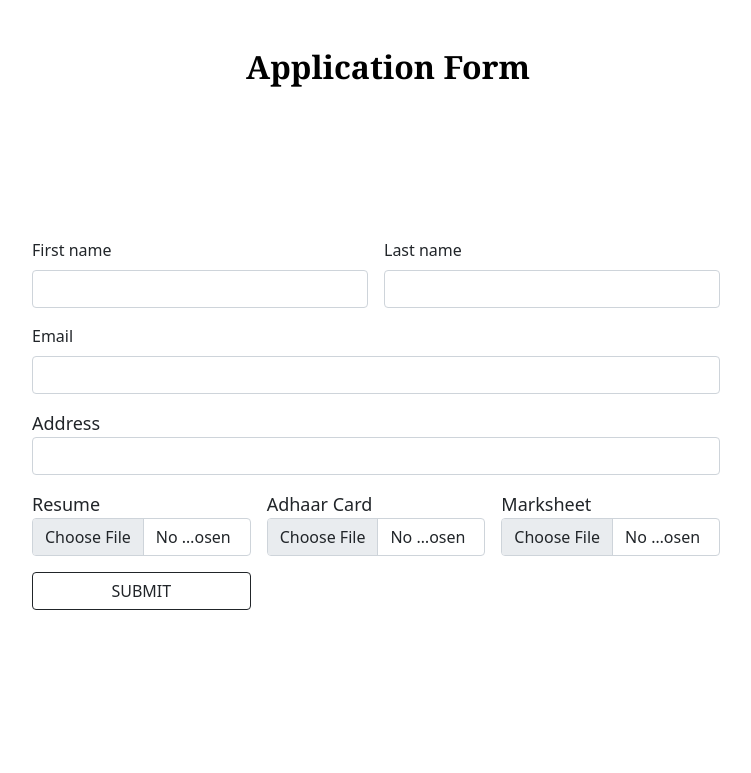
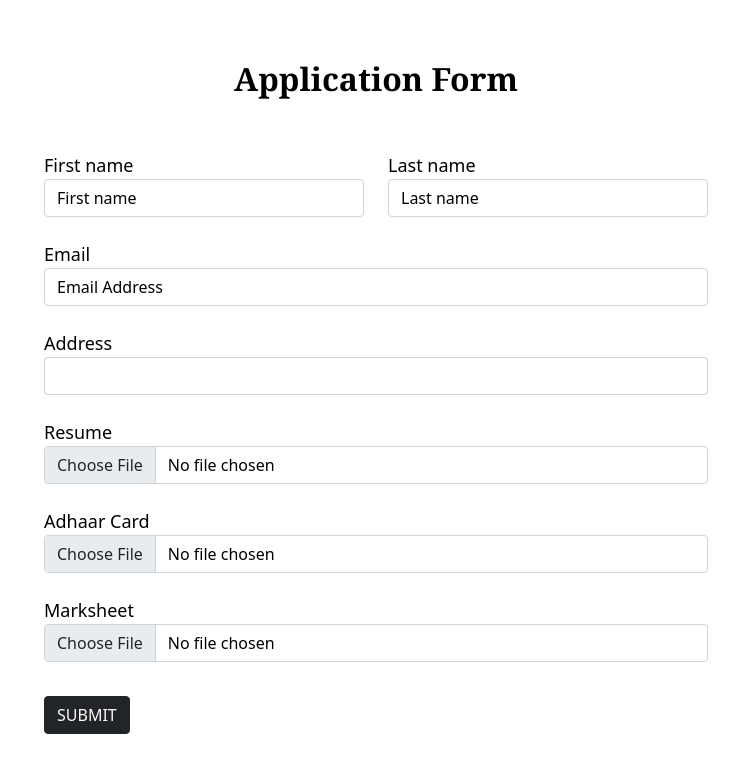
Before and after one commit to Incognitosin01/User_registration, a Django app: template Internship_task/Home/templates/html/application.html in a window 1280 px wide. Shown: the top 773 px of the page, without its empty margins (252-1003 px from the left). Run offline with Django 3.2, Linux system fonts and the light colour scheme; the template is opened without the code that fills it, so the values that code supplies are empty.

Commit message:
applications html added

```diff
--- /dev/null
+++ b/Internship_task/Home/static/application.css
@@ -0,0 +1,42 @@
+body{
+
+    background-size: cover;
+    background-position:center;
+    background-repeat: no-repeat;
+
+}
+
+
+
+
+.navbar{
+    background-color:#1C2331;
+    color: white;
+    opacity: 1;
+}
+.navbar:hover{
+    opacity: 2;
+}
+.btn{
+    margin-top: 20px;
+    color: black;
+}
+
+
+
+
+.form-control{
+    font-size: 16px !important;
+    border-radius: 6 !important;
+    color: black !important;
+    background: transparent !important;
+    box-shadow: none !important;
+}
+
+input::placeholder{
+    color: black !important;
+}
+
+.flexing{
+    display: inline-flex;
+}
--- a/Internship_task/Home/templates/html/application.html
+++ b/Internship_task/Home/templates/html/application.html
@@ -1,105 +1,85 @@
 <!DOCTYPE html>
+
 <html lang="en">
 {% load static %}
-
 <head>
     <meta charset="UTF-8">
     <meta http-equiv="X-UA-Compatible" content="IE=edge">
     <meta name="viewport" content="width=device-width, initial-scale=1.0">
-
-    <!-- Bootstrap CSS Link------>
+    <link rel="stylesheet" href="https://unpkg.com/aos@next/dist/aos.css" />
     <link href="https://cdn.jsdelivr.net/npm/bootstrap@5.0.0-beta3/dist/css/bootstrap.min.css" rel="stylesheet"
         integrity="sha384-eOJMYsd53ii+scO/bJGFsiCZc+5NDVN2yr8+0RDqr0Ql0h+rP48ckxlpbzKgwra6" crossorigin="anonymous">
+        <link rel="stylesheet" href="{% static 'application.css' %}">
 
-    <!-- Custom CSS Link -->
 
-    <title>User Registration</title>
 
+    <title>Application Form</title>
 </head>
 
 <body>
 
+    <div class="container body-container mx-auto" >
 
-    <header>
-        <nav class="navbar fixed-top navbar-expand-lg navbar-dark">
-            <div class="container-fluid">
-                <a class="navbar-brand" href="#">Application Form</a>
-            </div>
-        </nav>
-        <div class="py-5 text-center" style="font-family:'Lobster',cursive"">
-            <h2 style="text-align: center;font-family: Georgia;color: black; font-weight: 600;">
+        <main>
+                <div class="container row " style="margin-top: 50px;">
+                    <div class="col-md-7 col-lg-8  mx-auto">
+                        <form action="{% url 'Home:profile' %}" method="POST">
+                            {% csrf_token %}
+                            <h2 style="text-align: center;font-family: Georgia;color: black; font-weight: 600;margin-top: 10px; margin-bottom: 20px;">
                             Application Form
                             </h2>
+                            <div class="row g-4 mx-auto" style="margin-top: 30px;">
+                                <div class="col-sm-6 mx-auto" style="color: black;">
+                                    <label for="fname" style="font-size:18px;">First name</label>
+                                    <input type="text" name="fname" id="" class="form-control" placeholder="First name"  >
                                 </div>
-    </header>
-
-    <div class=" container body-container">
-            <main>
-                <div class="container row" style="margin-top: 50px;">
-                    <div class="col-md-7 col-lg-8 mx-auto">
-
-                        <form onsubmit="return validation()" action="" method="POST">
-                            <div class="row g-3" style="margin-top: 30px;">
-                                <div class="col-sm-6">
-                                    <label for="firstName" class="form-label">First name</label>
-                                    <input type="text" class="form-control" id="firstName"
-                                        name="first_name" autocomplete="off">
-                                    <span id="fn" class="text-danger" style="font-weight: 500;"></span>
-                                </div>
-
-                                <div class="col-sm-6">
-                                    <label for="lastName" class="form-label">Last name</label>
-                                    <input type="text" class="form-control" id="lastName"
-                                        name="last_name" autocomplete="off">
-                                    <span id="ln" class="text-danger" style="font-weight: 500;"></span>
+                            <div class="col-sm-6 mx-auto" style="color: black;">
+                                <label for="lname" style="font-size:18px;">Last name</label>
+                                <input type="text" name="lname" id="" class="form-control" placeholder="Last name">
                             </div>
 
 
-                                <div class="col-12">
-                                    <label for="email" class="form-label">Email</label>
-                                    <input type="email" class="form-control" id="email"
-                                        name="email" autocomplete="off">
-                                    <span id="em" class="text-danger" style="font-weight: 500;"></span>
+                            <div class="col-12 mx-auto" style="color: black;">
+                                <label for="email" style="font-size:18px;">Email</label>
+                                <input type="email" name="email" id="" class="form-control" placeholder="Email Address" required>
                             </div>
-                                <div class="col-12">
+                            <div class="col-12 mx-auto" style="color: black;">
                                 <label for="address" style="font-size:18px;">Address</label>
-                                    <input type="text" name="age" id="" class="form-control" required>
+                                <input type="text" name="age" id="" class="form-control" >
                             </div>
-                                <div class="col-4">
+                            <div class="col-12 mx-auto" style="color: black;">
                                 <label for="resume" style="font-size:18px;">Resume</label>
-                                    <input type="file" name="file" id="" class="form-control" required >
+                                <input type="file" name="file" id="" class="form-control"  >
                                 </div>
-                                    <div class="col-4">
+                                <div class="col-12 mx-auto" style="color: black;">
                                 <label for="adhaar" style="font-size:18px;">Adhaar Card</label>
-                                    <input type="file" name="file" id="" class="form-control" required >
+                                <input type="file" name="file" id="" class="form-control"  >
                                 </div>
-                                    <div class="col-4">
+                                <div class="col-12 mx-auto" style="color: black;">
                                 <label for="Marksheet" style="font-size:18px;">Marksheet</label>
-                                    <input type="file" name="file" id="" class="form-control" required >
+                                <input type="file" name="file" id="" class="form-control"  >
                             </div>
-                                <div class="col-lg-4" >
-                                    <button class="btn btn-outline-dark w-100"  name="submit" value="submit"
+                            <div class="col-12 mx-auto">
+                                <button class="btn btn-dark " style="margin-top: 10px; color: rgb(255, 246, 246);" name="submit" value="submit"
                                     type="submit">
                                     SUBMIT
                                 </button>
                             </div>
-
-                            </div>
                         </form>
                     </div>
-
                 </div>
         </main>
 
 
     </div>
 
-        <!-- Bootstap Javascript Link----- - -- -- --->
 <script src="https://cdn.jsdelivr.net/npm/bootstrap@5.0.0-beta3/dist/js/bootstrap.bundle.min.js"
     integrity="sha384-JEW9xMcG8R+pH31jmWH6WWP0WintQrMb4s7ZOdauHnUtxwoG2vI5DkLtS3qm9Ekf"
     crossorigin="anonymous"></script>
-
-
+<script src="https://unpkg.com/aos@next/dist/aos.js"></script>
+<script>
+    AOS.init();
+</script>
 </body>
 
 </html>
--- a/Internship_task/Internship_task/settings.py
+++ b/Internship_task/Internship_task/settings.py
@@ -9,7 +9,7 @@ https://docs.djangoproject.com/en/3.2/topics/settings/
 For the full list of settings and their values, see
 https://docs.djangoproject.com/en/3.2/ref/settings/
 """
-
+import os
 from pathlib import Path
 
 # Build paths inside the project like this: BASE_DIR / 'subdir'.
@@ -78,7 +78,7 @@ WSGI_APPLICATION = 'Internship_task.wsgi.application'
 DATABASES = {
     'default': {
         'ENGINE': 'django.db.backends.sqlite3',
-        'NAME': BASE_DIR / 'db.sqlite3',
+        'NAME': str(os.path.join(BASE_DIR, "db.sqlite3")),
     }
 }
 
--- a/Internship_task/Internship_task/urls.py
+++ b/Internship_task/Internship_task/urls.py
@@ -18,5 +18,5 @@ from django.urls import path, include
 
 urlpatterns = [
     path('admin/', admin.site.urls),
-    path('', include('Home.urls'), name='main')
+    path('', include('Home.urls'))
 ]
```
Also changed, not shown: Internship_task/Home/templates/html/Registration_Page.html (+9 -9 lines), Internship_task/Home/urls.py (+4 -4 lines). Lines whose indentation alone changed are shown as unchanged.
